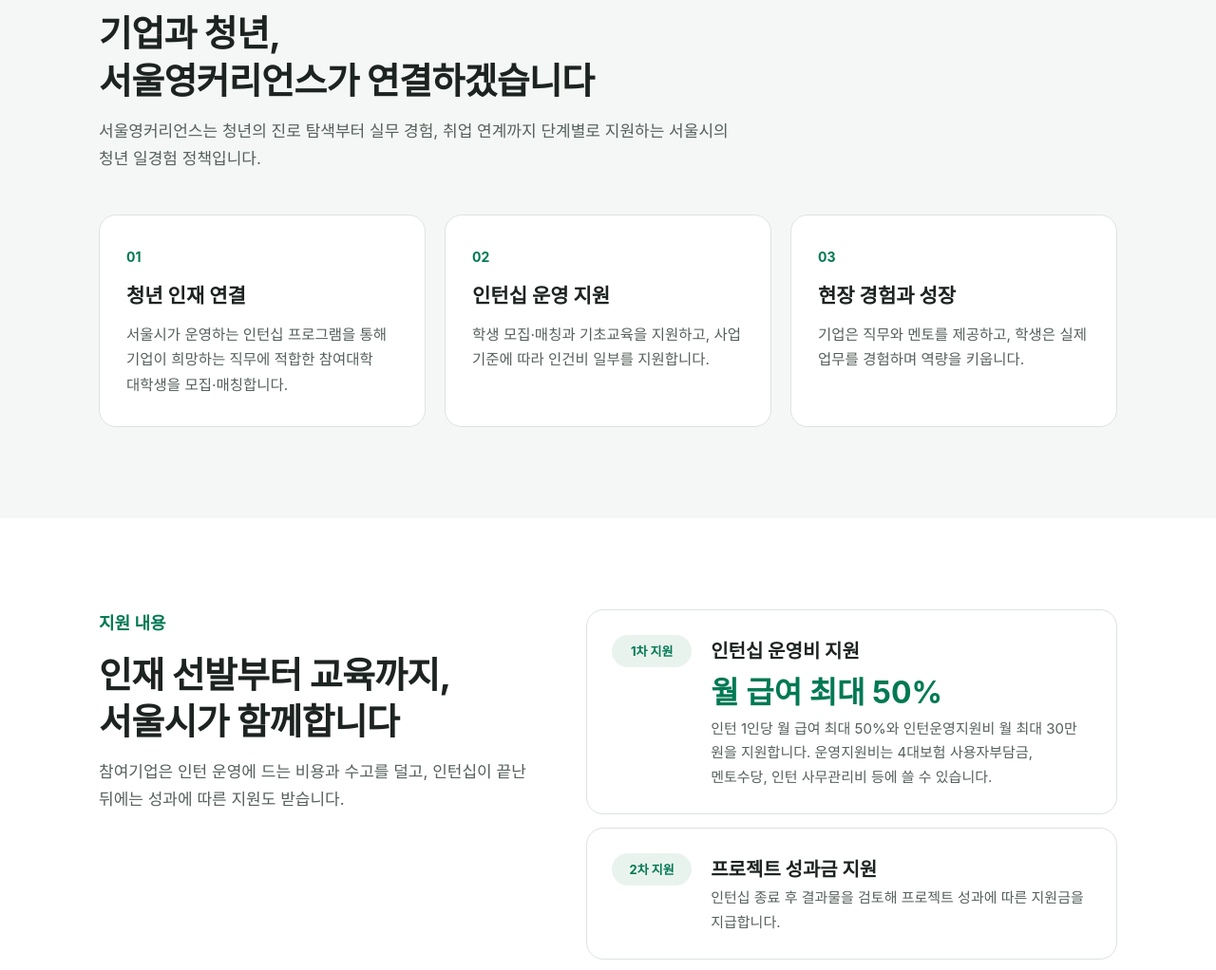
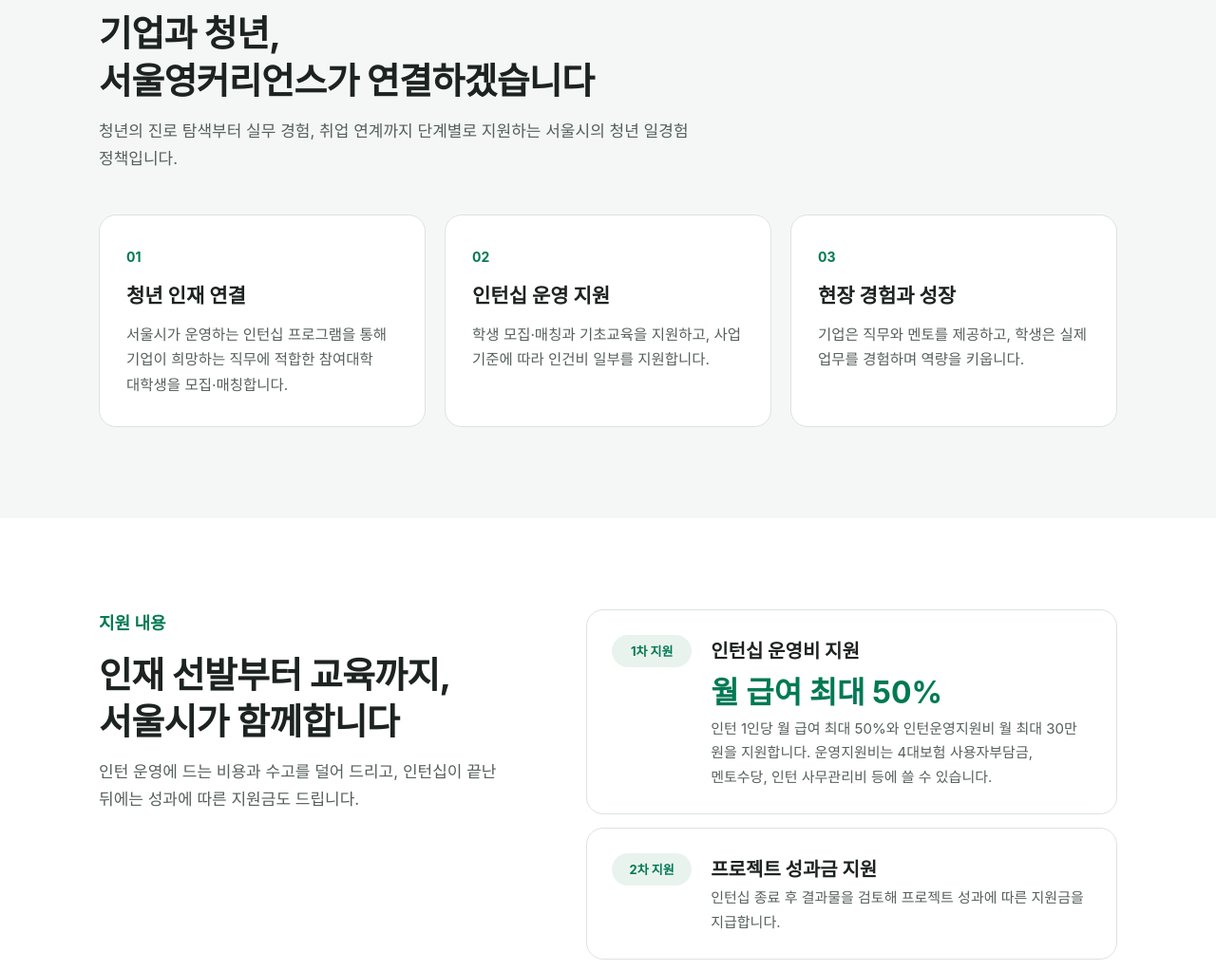
Before and after one commit to ium-strategy/youngCareerence, a plain HTML site: page company/index.html in a window 1280 px wide. Shown: the part 1153-2175 px from the top of the page at 95% size. Drawn offline with Linux system fonts and the light colour scheme; a web font is replaced by a local one.

Commit message:
참여기업 페이지: 마무리 문구 한 줄, WHY·지원내용 설명 문구 수정
Co-Authored-By: Claude Opus 5.5 <noreply@anthropic.com>
Claude-Session: https://claude.ai/code/session_01UpnRaiZLCrd9p7X9G7FnaK

```diff
--- a/company/index.html
+++ b/company/index.html
@@ -231,7 +231,7 @@ header .btn{display:none}footer{padding-bottom:96px}
 <section class="why" id="why"><div class="wrap">
 <span class="eyebrow">WHY 서울영커리언스</span>
 <h2>기업과 청년,<br>서울영커리언스가 연결하겠습니다</h2>
-<p class="lead">서울영커리언스는 청년의 진로 탐색부터 실무 경험, 취업 연계까지 단계별로 지원하는 서울시의 청년 일경험 정책입니다.</p>
+<p class="lead">청년의 진로 탐색부터 실무 경험, 취업 연계까지 단계별로 지원하는 서울시의 청년 일경험 정책입니다.</p>
 <div class="why-grid">
 <div class="card"><span class="no">01</span><h3>청년 인재 연결</h3><p>서울시가 운영하는 인턴십 프로그램을 통해 기업이 희망하는 직무에 적합한 참여대학 대학생을 모집·매칭합니다.</p></div>
 <div class="card"><span class="no">02</span><h3>인턴십 운영 지원</h3><p>학생 모집·매칭과 기초교육을 지원하고, 사업 기준에 따라 인건비 일부를 지원합니다.</p></div>
@@ -240,7 +240,7 @@ header .btn{display:none}footer{padding-bottom:96px}
 
 <section id="support"><div class="wrap sup">
 <div><span class="eyebrow">지원 내용</span><h2>인재 선발부터 교육까지,<br>서울시가 함께합니다</h2>
-<p class="lead">참여기업은 인턴 운영에 드는 비용과 수고를 덜고, 인턴십이 끝난 뒤에는 성과에 따른 지원도 받습니다.</p></div>
+<p class="lead">인턴 운영에 드는 비용과 수고를 덜어 드리고, 인턴십이 끝난 뒤에는 성과에 따른 지원금도 드립니다.</p></div>
 <div class="sup-list">
 <div class="sup-item"><span class="tag">1차 지원</span><div><h3>인턴십 운영비 지원</h3><p class="big">월 급여 최대 50%</p><p>인턴 1인당 월 급여 최대 50%와 인턴운영지원비 월 최대 30만 원을 지원합니다. 운영지원비는 4대보험 사용자부담금, 멘토수당, 인턴 사무관리비 등에 쓸 수 있습니다.</p></div></div>
 <div class="sup-item"><span class="tag">2차 지원</span><div><h3>프로젝트 성과금 지원</h3><p>인턴십 종료 후 결과물을 검토해 프로젝트 성과에 따른 지원금을 지급합니다.</p></div></div>
@@ -324,7 +324,7 @@ header .btn{display:none}footer{padding-bottom:96px}
 </div></div></section>
 
 <section class="final"><div class="wrap">
-<h2>서울영커리언스와 함께 할<br>기업을 기다립니다</h2>
+<h2>서울영커리언스와 함께 할 기업을 기다립니다</h2>
 <p class="lead">접수 마감 2026. 12. 18.(금) 15:00</p>
 <div class="ctas"><a class="btn btn-y" href="https://seoulyoung.ninehire.site/job_posting/aYyrl2SQ" data-cta="final">참여 신청하기 →</a></div>
 <div class="contact"><span><b>서울영커리언스 인턴십 운영 사무국</b></span><span>02-734-1626~1628</span><span>seoulyoung@ccei.kr</span></div>
```
